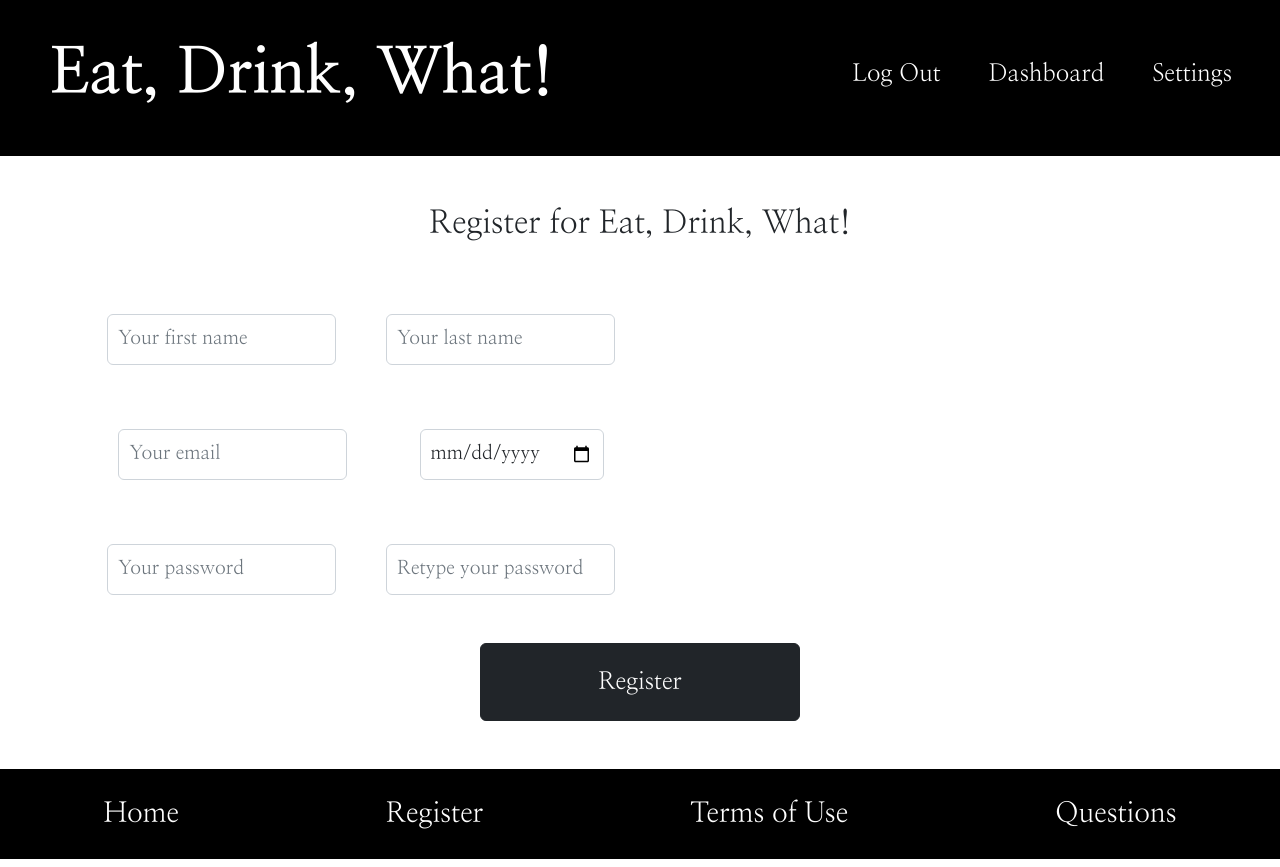
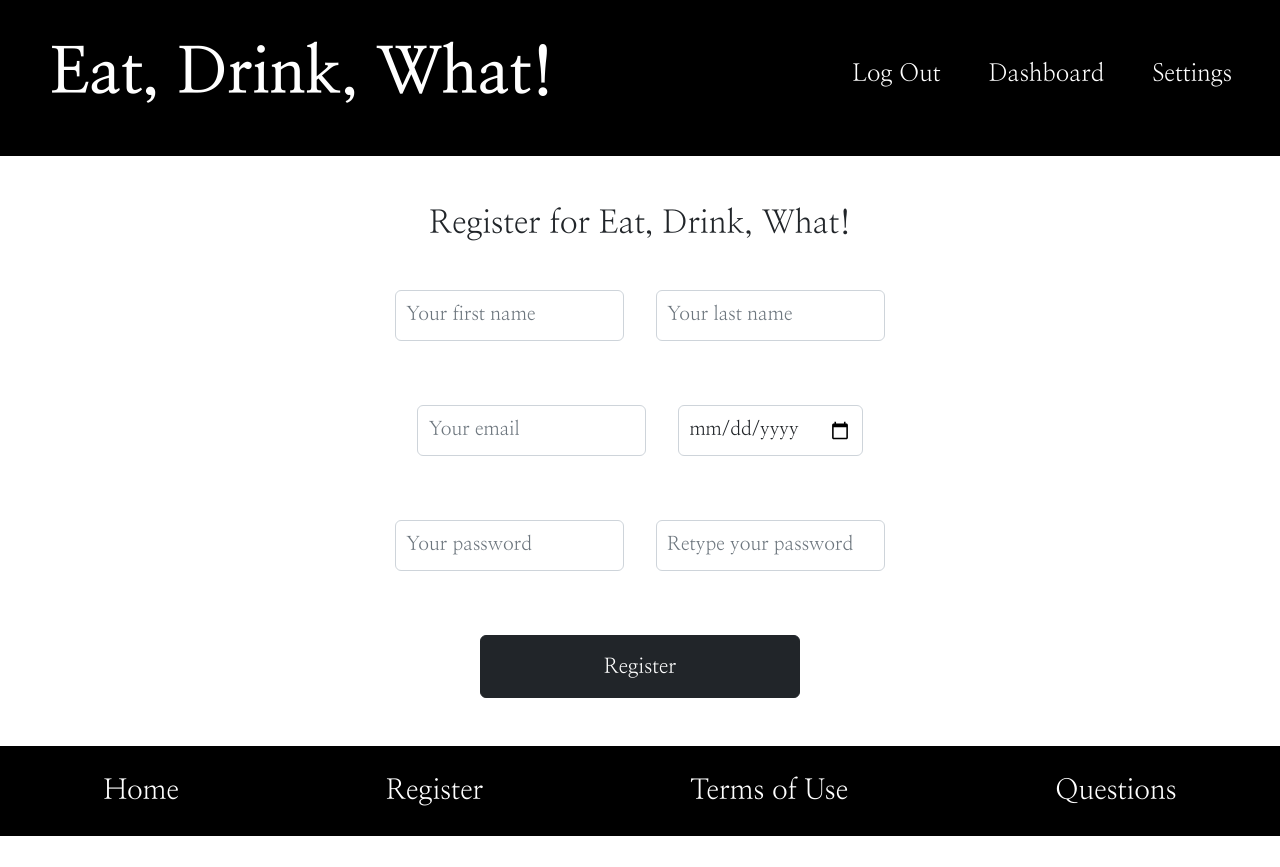
Before and after one commit to bluedragonscales/events-bulletin-app, a Vue app in the folder front-end/: page /register in a window 1280 px wide. After the commit the page ends 844 px from the top, so only its background shows below. Built offline with nearby package versions, Linux system fonts and the light colour scheme; what @meforma/vue-toaster would draw is missing.

Commit message:
did more styling on registration

```diff
--- a/front-end/src/components/main/AppRegister.vue
+++ b/front-end/src/components/main/AppRegister.vue
@@ -1,15 +1,15 @@
 <template>
     <!-- REGISTRATION COMPONENT -->
 
-    <div class="container text-center">
-        <h2 class="mt-5">Register for Eat, Drink, What!</h2>
+    <div class="container">
+        <h2 class="mt-5 text-center">Register for Eat, Drink, What!</h2>
 
-        <Form @submit="onSubmit" :validation-schema="signInSchema" class="text-center">
+        <Form @submit="onSubmit" :validation-schema="registerSchema" class="text-center">
 
             <!-- Name registration section. -->
-            <div class="d-flex justify-content-around name-reg">
+            <div class="d-flex justify-content-center name-reg mt-3">
                 <!-- FIRST NAME INPUT -->
-                <div class="form-group mt-5 ml-5">
+                <div class="form-group m-3">
                     <Field name="firstname" v-slot="{field, errors, errorMessage}">
                         <form-input
                             :field="field"
@@ -23,7 +23,7 @@
                 </div>
 
                 <!-- LAST NAME INPUT -->
-                <div class="form-group mt-5">
+                <div class="form-group m-3">
                     <Field name="lastname" v-slot="{field, errors, errorMessage}">
                         <form-input
                             :field="field"
@@ -39,9 +39,9 @@
 
 
             <!-- Email and birthdate registration section. -->
-            <div class="d-flex justify-content-around login-reg">
+            <div class="d-flex justify-content-center login-reg mt-3">
                 <!-- EMAIL INPUT -->
-                <div class="form-group mt-5">
+                <div class="form-group m-3">
                     <Field name="email" v-slot="{field, errors, errorMessage}">
                         <form-input
                             :field="field"
@@ -55,8 +55,8 @@
                 </div>
 
                 <!-- BIRTHDATE INPUT -->
-                <div class="form-group mt-5">
-                    <Field name="password" v-slot="{field, errors, errorMessage}">
+                <div class="form-group m-3">
+                    <Field name="birthdate" v-slot="{field, errors, errorMessage}" class="birth">
                         <form-input
                             :field="field"
                             :errorList="errors"
@@ -71,9 +71,9 @@
 
 
             <!-- Password registration section -->
-            <div class="d-flex justify-content-around login-reg">
+            <div class="d-flex justify-content-center login-reg mt-3">
                 <!-- PASSWORD INPUT -->
-                <div class="form-group mt-5">
+                <div class="form-group m-3">
                     <Field name="password" v-slot="{field, errors, errorMessage}">
                         <form-input
                             :field="field"
@@ -87,7 +87,7 @@
                 </div>
 
                 <!-- RETYPE PASSWORD INPUT -->
-                <div class="form-group mt-5">
+                <div class="form-group m-3">
                     <Field name="password" v-slot="{field, errors, errorMessage}">
                         <form-input
                             :field="field"
@@ -122,11 +122,12 @@
     export default {
         data() {
             return {
-                signInSchema: {
+                registerSchema: {
                     firstname: yup.string().required('Your first name is required.'),
                     lastname: yup.string().required('Your last name is required.'),
-                    email: yup.string().required('An email is required to sign in.'),
-                    password: yup.string().required('A password is required to sign in.')
+                    email: yup.string().required('An email is required.'),
+                    birthdate: yup.date().required('A birthday is required.'),
+                    password: yup.string().required('A password is required.')
                 }
             }
         },
@@ -148,18 +149,16 @@
 
 <style scoped>
 
-    .name-reg {
-        width: 50%;
-    }
-
-    .login-reg {
-        width: 50%;
+    .birth {
+        padding: 10px;
+        font-size: 1.2rem;
+        width: 204px;
     }
 
     button {
         width: 20rem;
-        padding: 20px;
-        font-size: 1.5rem;
+        padding: 15px;
+        font-size: 1.3rem;
     }
 
 </style>
```
